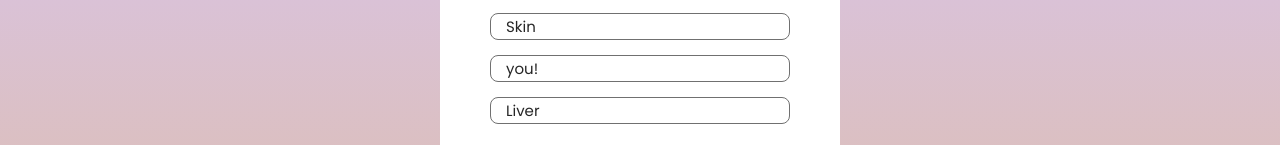
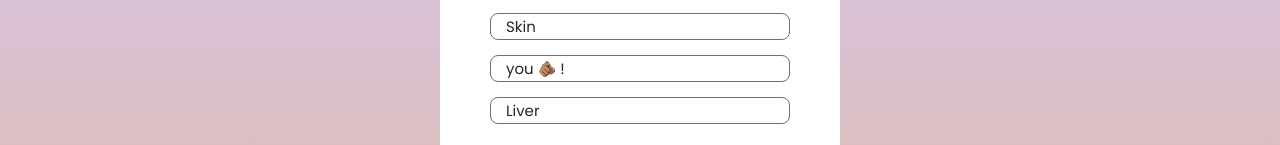
Before and after one commit to Skidrow65/QuizApp, a React (Vite) app: page / in a window 1280 px wide. Shown: the part 294-439 px from the top of the page. Built offline with nearby package versions, Linux system fonts and the light colour scheme.

Commit message:
Update data.js

```diff
--- a/src/assets/data.js
+++ b/src/assets/data.js
@@ -3,7 +3,7 @@ export const data = [
       question: "Which of the following is a sensory organ?",
       option1: "Heart",
       option2: "Skin",
-      option3: "you!",
+      option3: "you 🫵🏽 !",
       option4: "Liver",
       ans: 3,
     },
```
